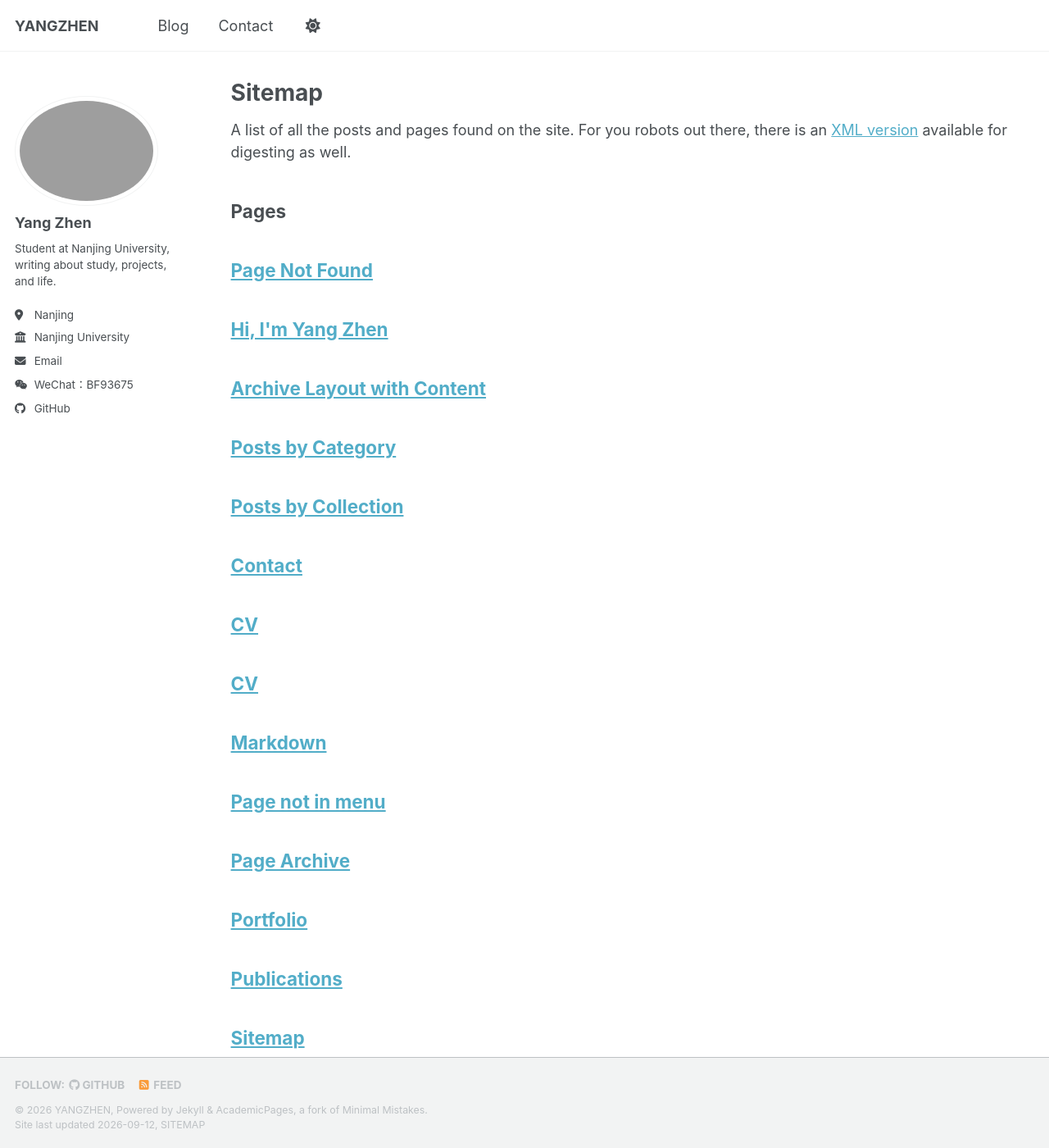
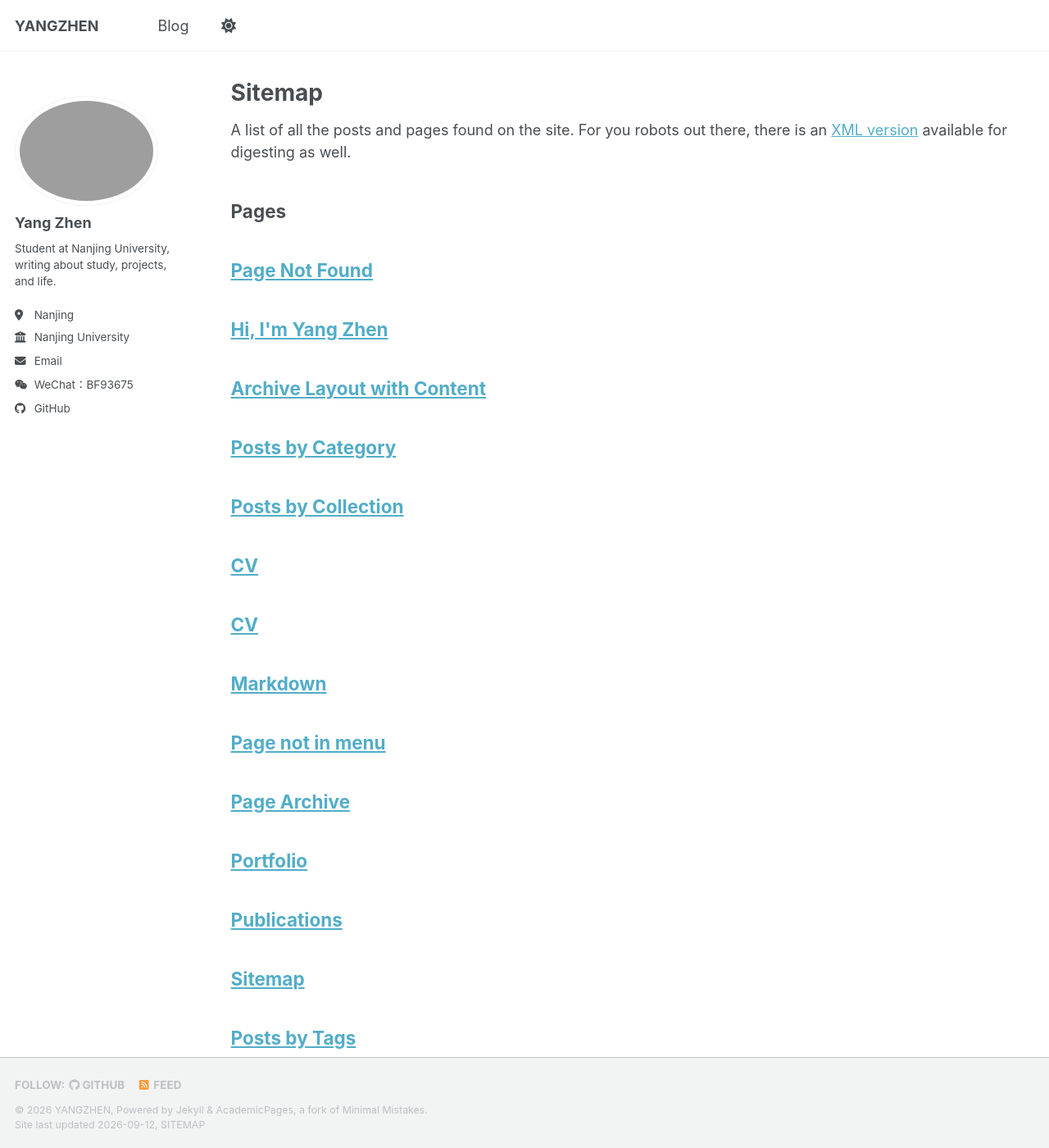
Before and after one commit to Yangzhen2003/yangzhen2003.github.io, a Jekyll site: the page built from _pages/sitemap.md, in a window 1280 px wide and 1400 px high. Shown: the whole window at 82% size. Built offline with Jekyll 4.4.1, drawn with Linux system fonts in a browser that asks for light colours; a style sheet for code colours, icons or effects is not loaded.

Commit message:
Replace contact page with hover WeChat QR code

```diff
--- a/_data/navigation.yml
+++ b/_data/navigation.yml
@@ -10,6 +10,3 @@
 main:
   - title: "Blog"
     url: /year-archive/
-
-  - title: "Contact"
-    url: /contact/
--- a/_includes/author-profile.html
+++ b/_includes/author-profile.html
@@ -37,7 +37,14 @@
         <li><a href="mailto:{{ author.email }}"><i class="fas fa-fw fa-envelope icon-pad-right" aria-hidden="true"></i>{{ site.data.ui-text[site.locale].email_label | default: "Email" }}</a></li>
       {% endif %}
       {% if author.wechat %}
-        <li><i class="fab fa-fw fa-weixin icon-pad-right" aria-hidden="true"></i>{{ site.data.ui-text[site.locale].wechat_label | default: "WeChat" }}：{{ author.wechat }}</li>
+        <li class="author__wechat">
+          <span class="wechat-trigger"><i class="fab fa-fw fa-weixin icon-pad-right" aria-hidden="true"></i>{{ site.data.ui-text[site.locale].wechat_label | default: "WeChat" }}：{{ author.wechat }}</span>
+          {% if author.wechat_qr %}
+          <span class="wechat-qr-popup">
+            <img src="{{ author.wechat_qr | prepend: "/images/" | prepend: base_path }}" alt="WeChat QR code" />
+          </span>
+          {% endif %}
+        </li>
       {% endif %}
 
       <!-- Font Awesome and Academicons icons / Academic websites -->
--- a/_sass/layout/_sidebar.scss
+++ b/_sass/layout/_sidebar.scss
@@ -322,3 +322,47 @@
     }
   }
 }
+
+.author__wechat {
+  position: relative;
+}
+
+.wechat-qr-popup {
+  display: block;
+  position: absolute;
+  left: 100%;
+  top: 0;
+  width: 150px;
+  margin-left: 10px;
+  padding: 6px;
+  border: 1px solid var(--global-border-color);
+  border-radius: $border-radius;
+  background: var(--global-bg-color);
+  box-shadow: 0 0 12px rgba(#000, 0.22);
+  opacity: 0;
+  visibility: hidden;
+  pointer-events: none;
+  transition: opacity 0.15s ease, visibility 0.15s ease;
+  z-index: 30;
+
+  img {
+    display: block;
+    width: 100%;
+    height: auto;
+  }
+}
+
+.author__wechat:hover .wechat-qr-popup,
+.author__wechat:focus-within .wechat-qr-popup {
+  opacity: 1;
+  visibility: visible;
+}
+
+@media screen and (max-width: 1023px) {
+  .wechat-qr-popup {
+    left: auto;
+    right: 100%;
+    margin-left: 0;
+    margin-right: 10px;
+  }
+}
```
Also changed, not shown: _pages/contact.md (deleted, +0 -16 lines).
